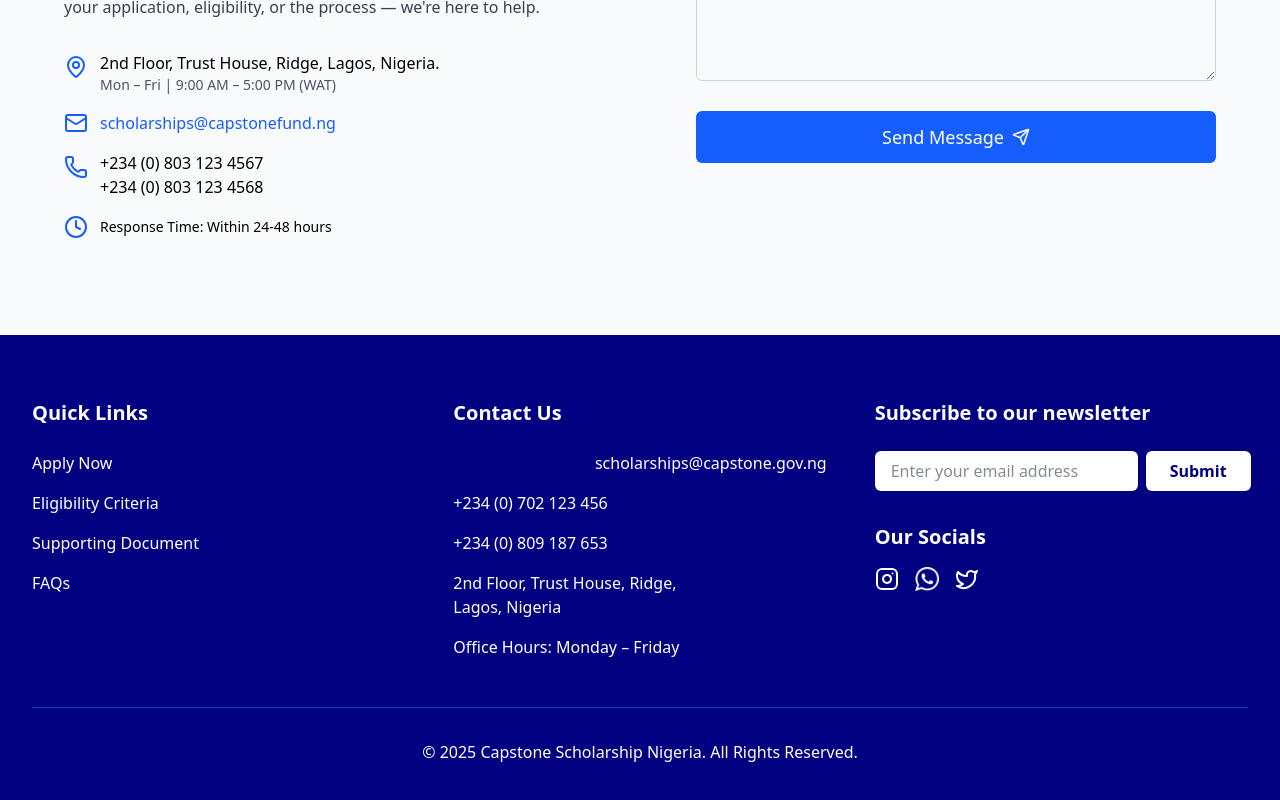
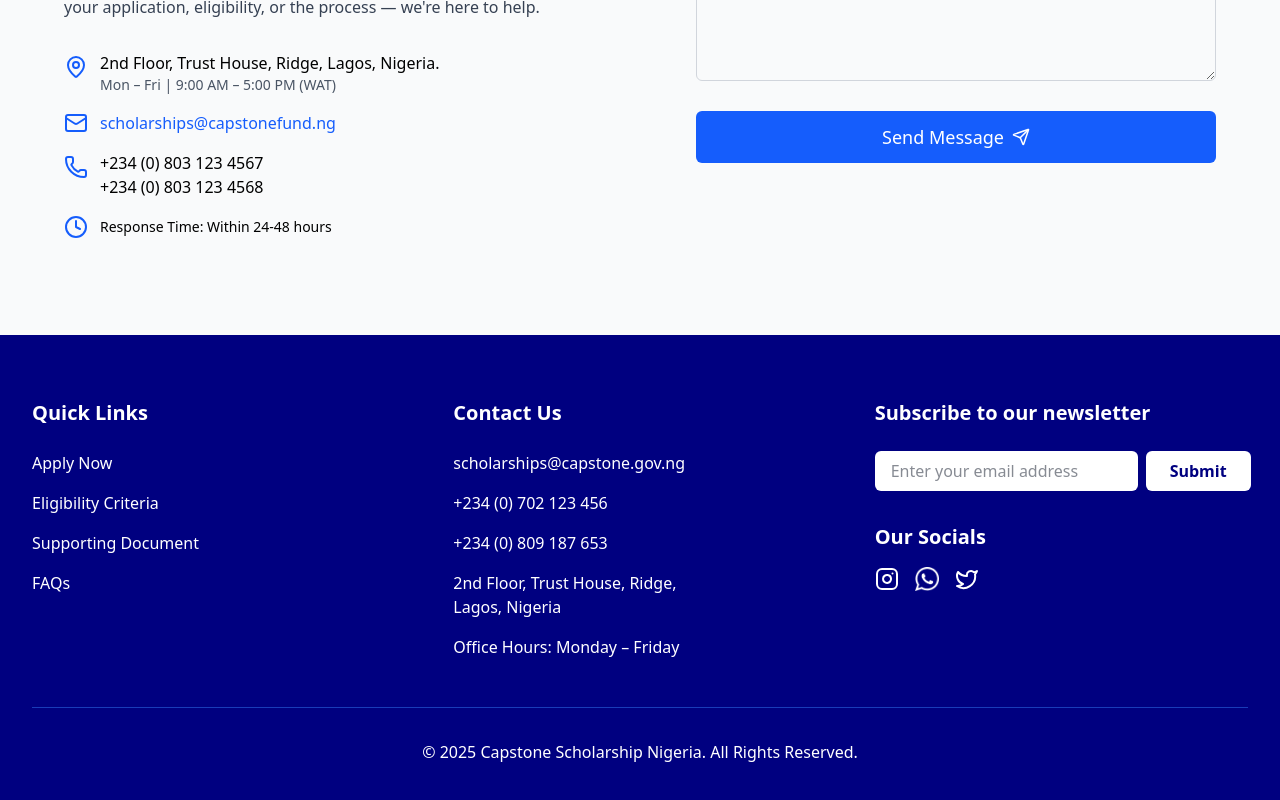
Before and after one commit to Aceboyd/capstone-scholarship-design-system, a React (Vite) app: page /landing in a window 1280 px wide. Shown: the part 6344-7144 px from the top of the page. Built offline with nearby package versions, Linux system fonts and the light colour scheme.

Commit message:
princess

```diff
--- a/src/Component/Footer.jsx
+++ b/src/Component/Footer.jsx
@@ -42,7 +42,7 @@
           <div>
             <h3 className="text-lg sm:text-xl font-semibold mb-4 sm:mb-6">Contact Us</h3>
             <div className="space-y-3 sm:space-y-4 text-sm sm:text-base">
-              <p className='flex justify-end items-end '>scholarships@capstone.gov.ng</p>
+              <p>scholarships@capstone.gov.ng</p>
               <p>+234 (0) 702 123 456</p>
               <p>+234 (0) 809 187 653</p>
               <p>2nd Floor, Trust House, Ridge,<br />Lagos, Nigeria</p>
```
